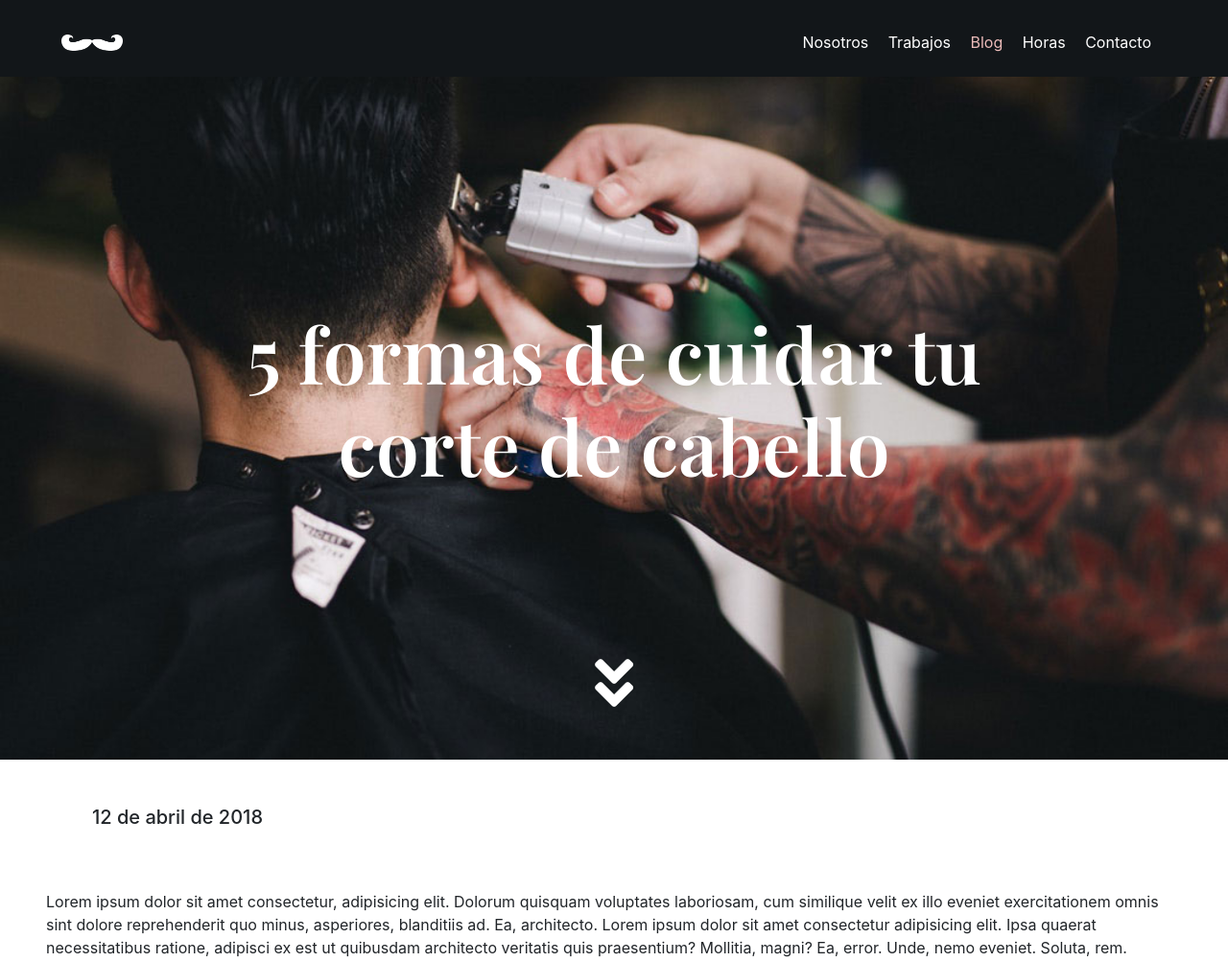
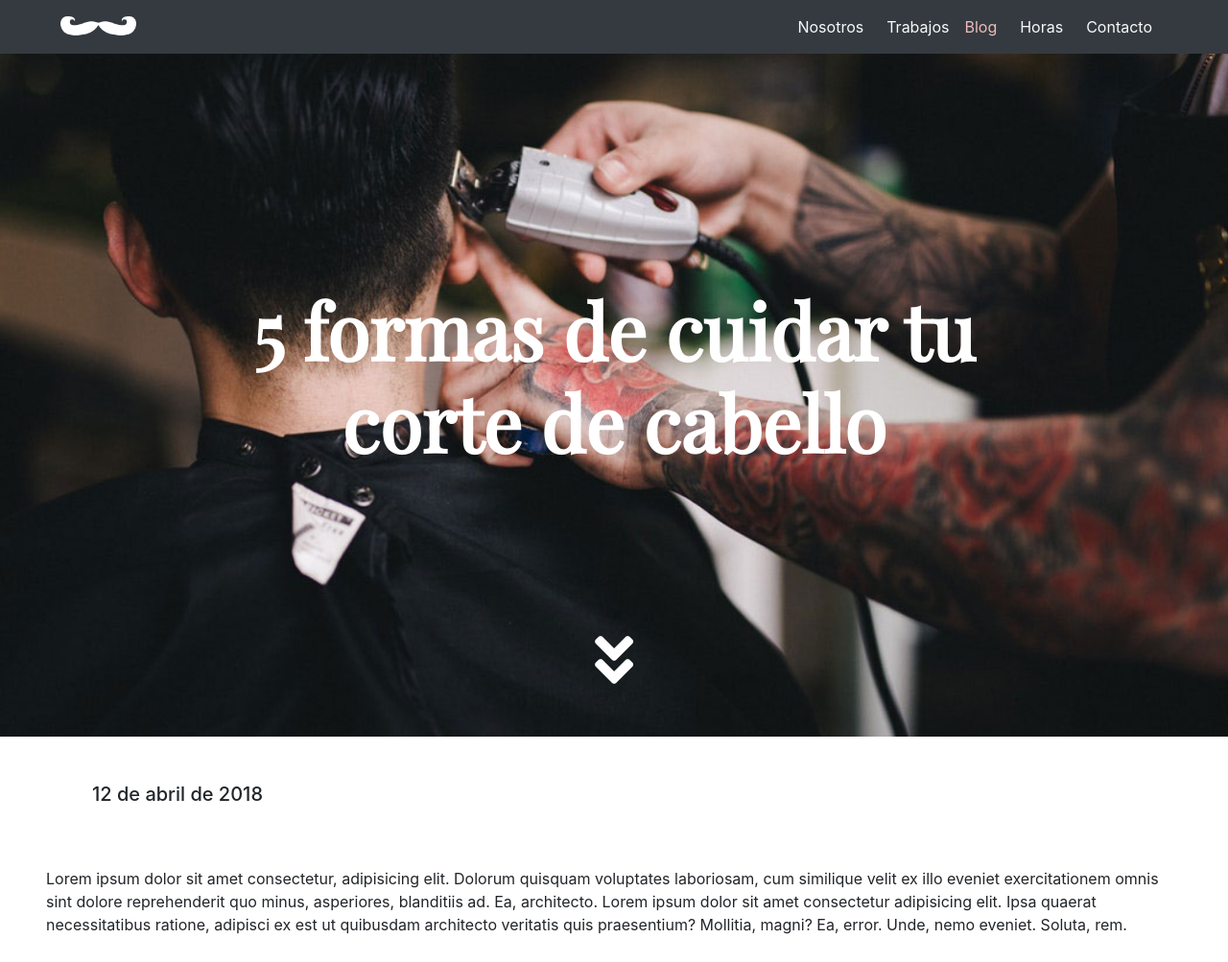
Before and after one commit to aan-chaaaan/desafio_barbershop, a plain HTML site: page assets/index.html in a window 1280 px wide. Shown: the top 1003 px of the page at 96% size. Drawn offline with nearby package versions, Linux system fonts and the light colour scheme; a web font is replaced by a local one.

Commit message:
commit cuatro

```diff
--- a/assets/index.html
+++ b/assets/index.html
@@ -10,13 +10,13 @@
         integrity="sha384-SZXxX4whJ79/gErwcOYf+zWLeJdY/qpuqC4cAa9rOGUstPomtqpuNWT9wdPEn2fk" crossorigin="anonymous">
     <link rel="preconnect" href="https://fonts.gstatic.com">
     <link
-        href="https://fonts.googleapis.com/css2?family=Playfair+Display:wght@400;600&family=Roboto:wght@300;400&display=swap"
+        href="https://fonts.googleapis.com/css2?family=Playfair+Display:ital,wght@0,400;1,900&family=Roboto:wght@300;400&display=swap"
         rel="stylesheet">
     <link rel="stylesheet" href="/assets/css/main.css">
 </head>
 
 <body>
-    <!-- <nav class="container_navigation navbar navbar-expand-lg navbar-dark bg-dark px-5">
+    <nav class="container_navigation navbar navbar-expand-lg navbar-dark bg-dark px-5">
         <div class="container-fluid">
             <img class="navbar-image" src="./images/logo.png" alt="logo">
             <button class="navbar-toggler" type="button" data-bs-toggle="collapse" data-bs-target="#navbarNav"
@@ -43,21 +43,7 @@
                 </ul>
             </div>
         </div>
-    </nav> -->
-
-    <nav class="nav__section">
-        <div class="container__nav_section">
-            <img class="image__logo" src="./images/logo.png" alt="image-logo">
-            <ul class="navigation_list">
-                <a class="link_list-w" href="#">Nosotros</a>
-                <a class="link_list-w" href="#">Trabajos</a>
-                <a class="link_list-p" href="#">Blog</a>
-                <a class="link_list-w" href="#">Horas</a>
-                <a class="link_list-w" href="#">Contacto</a>
-            </ul>
-        </div>
     </nav>
-
     <header class="main">
         <div class="main__container">
             <h2 class="main__title">5 formas de cuidar tu corte de cabello</h2>
@@ -123,9 +109,10 @@
                     </div>
                 </div>
                 <div class="section__card-text col-sm-12 col-md-7">
-                    <p class="card__text-description">This is a wider card with supporting text below as a natural
-                        lead-in to
-                        additional content. This content is a little bit longer.</p>
+                    <p class="card__text-description">Lorem ipsum dolor sit amet consectetur
+                        adipisicing elit. Tempora
+                        iste vitae, voluptates reprehenderit cum quam minima in sit obcaecati dignissimos aliquam
+                        explicabo deleniti commodi earum. Provident impedit est sit blanditiis.</p>
                 </div>
             </div>
         </div>
@@ -133,7 +120,7 @@
     <section class="container__section">
         <div class="section__navigation container-fluid p-5">
             <nav aria-label="Page navigation" class="navigation__list">
-                <ul class="pagination justify-content-center">
+                <ul class=" pagination justify-content-center">
                     <li class="page-item"><a class="page-link text-secondary" href="#">Anterior</a>
                     </li>
                     <li class="page-item"><a class="page-link text-dark" href="#">1</a></li>
@@ -146,6 +133,7 @@
             </nav>
         </div>
     </section>
+
     <footer class="container_ container-fluid p-5">
         <img class="container_image-center" src="./images/logo.png" alt="logo-footer">
     </footer>
--- a/assets/sass/abstracts/_variables.scss
+++ b/assets/sass/abstracts/_variables.scss
@@ -19,7 +19,7 @@ sans-serif;
 //font weight
 $light: 300;
 $regular: 400;
-$bold: 600;
+$bold: 900;
 //font sizes
 $large-xx: 10vh;
 $large-x: 30px;
--- a/assets/sass/base/_reset.scss
+++ b/assets/sass/base/_reset.scss
@@ -4,4 +4,5 @@ body {
 
 img {
     max-width: 100%;
+    max-height: max-content;
 }
--- a/assets/sass/layout/_header.scss
+++ b/assets/sass/layout/_header.scss
@@ -21,7 +21,6 @@
     font-size: $large-xx;
     font-family: $playfair;
     font-weight: $bold;
-
 }
 
 .main__icon {
--- a/assets/sass/layout/_navigation.scss
+++ b/assets/sass/layout/_navigation.scss
@@ -1,67 +1,25 @@
-// .container_navigation {
-//     background-color: $eerie-black;
-// }
-
-// .nav-item-blog {
-//     padding-top: 8px;
-// }
-
-// .nav-link-color {
-//     text-decoration: none;
-//     color: $spanish-pink;
-
-// }
-
-// .navbar-image {
-//     width: 79px;
-// }
-
-// .nav-link {
-//     font-family: $roboto, $regular;
-// }
-
-//navigation wb
-
-.container__nav_section {
-    width: 100%;
-    height: 5em;
-    padding-top: 2em;
-    padding-bottom: 2em;
+.container_navigation {
     background-color: $eerie-black;
-    display: inline-block
 }
 
-.image__logo {
-    width: 8em;
-    padding-left: 4em;
+.nav-item-blog {
+    padding-top: 8px;
 }
 
-.navigation_list {
-    float: right;
-    padding-right: 4em;
+.nav-link-color {
+    text-decoration: none;
+    color: $spanish-pink;
+
+    &:hover {
+        text-decoration: none;
+        color: $spanish-pink;
+    }
 }
 
+.navbar-image {
+    width: 79px;
+}
 
-.link_list- {
-    &w {
-        text-decoration: none;
-        color: $white;
-        padding-right: 1em;
-
-        &:hover {
-            color: $white;
-            text-decoration: none;
-        }
-    }
-
-    &p {
-        text-decoration: none;
-        color: $spanish-pink;
-        padding-right: 1em;
-
-        &:hover {
-            color: $spanish-pink;
-            text-decoration: none;
-        }
-    }
+.nav-link {
+    font-family: $roboto, $regular;
 }
```
Also changed, not shown: assets/css/main.css, 1 other file.
